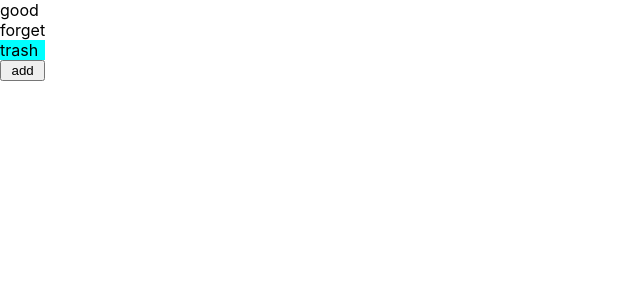
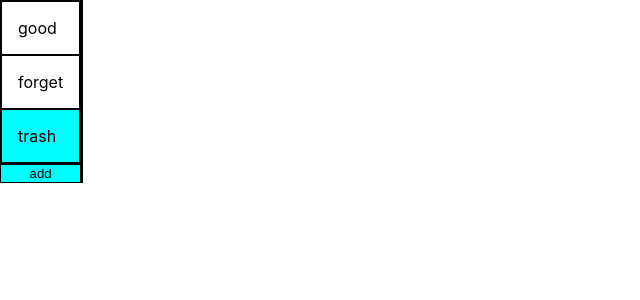
Before and after one commit to joshmarinacci/todomanager, a React (Create React App) app: page / in a window 1280 px wide. Shown: the top 300 px of the page, without its empty margins (0-640 px from the left). Built offline with nearby package versions, Linux system fonts and the light colour scheme.

Commit message:
work on editing

```diff
--- a/src/App.css
+++ b/src/App.css
@@ -17,3 +17,20 @@ hr {
   border: 1px solid black;
   width: 100%;
 }
+
+
+.list-view {
+  border:1px solid black;
+}
+.list-view-item {
+  border: 1px solid black;
+  padding: 1em;
+}
+
+button {
+  border: 1px solid black;
+  background-color: #ddd;
+}
+button.primary {
+  background-color: aqua;
+}
--- a/src/App.js
+++ b/src/App.js
@@ -8,12 +8,39 @@ const VBox = ({children, className = "", ...rest}) => {
     return <div className={"vbox " + className} {...rest}>{children}</div>
 }
 
+const EditableLabel = ({value, editing, doneEditing})=>{
+    if(editing) {
+        return <input type="text" value={value} onChange={(e)=>{
+            console.log("changed")
+        }}
+                      onKeyDown={(e)=>{
+                      if(e.key === 'Enter') {
+                          doneEditing(e.target.value)
+                      }
+                      }}
+        />
+    }
+    return <label>{value}</label>
+}
 const ListItemView = ({realItem, selected, onSelect}) => {
     const [item, setItem] = useState(realItem)
-    return <HBox className={((selected&&selected.includes(item)))?"selected":""}>
-        <label onClick={()=>{
-            onSelect(item)
-        }}>{item.title}</label>
+    const [editing, setEditing] = useState(false)
+    let sel = false
+    if(selected) {
+        if(selected.includes && selected.includes(item)) sel = true
+        if(selected === realItem) sel = true
+    }
+    return <HBox className={" list-view-item "+(sel?"selected":"")}
+                 onClick={()=>onSelect(item)}
+                 onDoubleClick={()=>{
+                     console.log('double clicked')
+                     setEditing(true)
+                 }}
+    >
+        <EditableLabel value={item.title} editing={editing} doneEditing={(value)=>{
+            console.log("fully done",value)
+            setEditing(false)
+        }}/>
     </HBox>
 }
 
@@ -32,7 +59,7 @@ const ListView = ({query, selected, onSelect}) => {
         query.on(update)
         return () => query.off(update)
     },[query])
-    return <VBox>
+    return <VBox className={"list-view"}>
         {items.map(item => <ListItemView key={item.id} realItem={item} selected={selected} onSelect={onSelect}/>)}
     </VBox>
 }
@@ -140,6 +167,7 @@ const ALL_PROJECTS = storage.createQuery('projects',() => true)
 function App() {
     const [selection,setSelection] = useState([trash])
     const [query,setQuery] = useState(storage.createEmptyQuery())
+    const [selItem,setSelItem] = useState(null)
 
     return <HBox>
         <VBox>
@@ -147,7 +175,7 @@ function App() {
                 setSelection([project])
                 setQuery(storage.createQuery('items',(item)=>item.project === project.id))
             }}/>
-            <button onClick={() => {
+            <button className={'primary'} onClick={() => {
                 storage.insert('items', {
                     title: 'empty item',
                     tags: [],
@@ -156,7 +184,7 @@ function App() {
             }}>add
             </button>
         </VBox>
-        <ListView query={query} selected={null} onSelect={null}/>
+        <ListView query={query} selected={selItem} onSelect={(item)=>setSelItem(item)}/>
     </HBox>
 }
 
```
